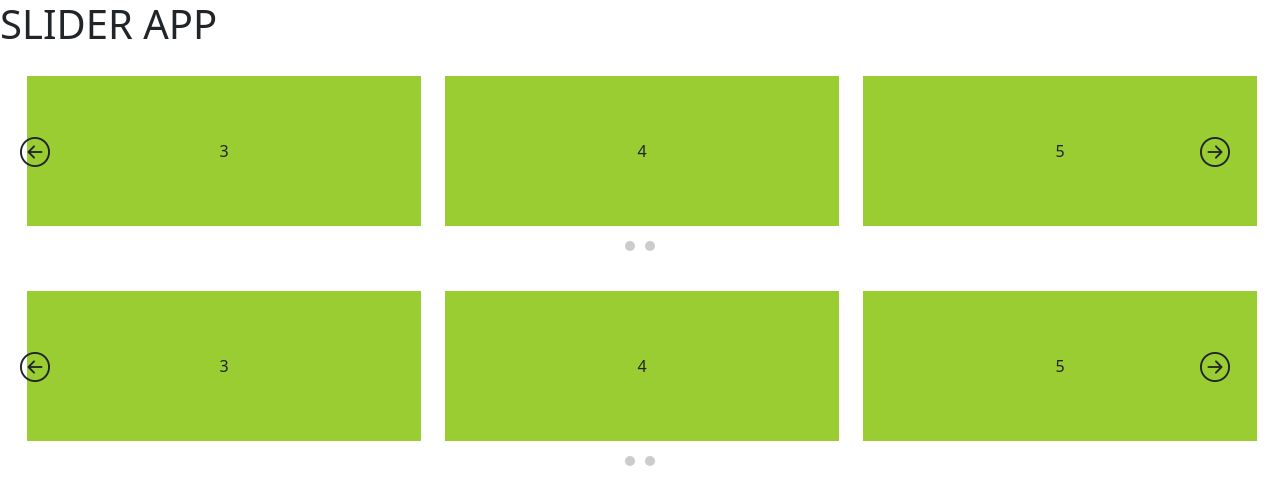
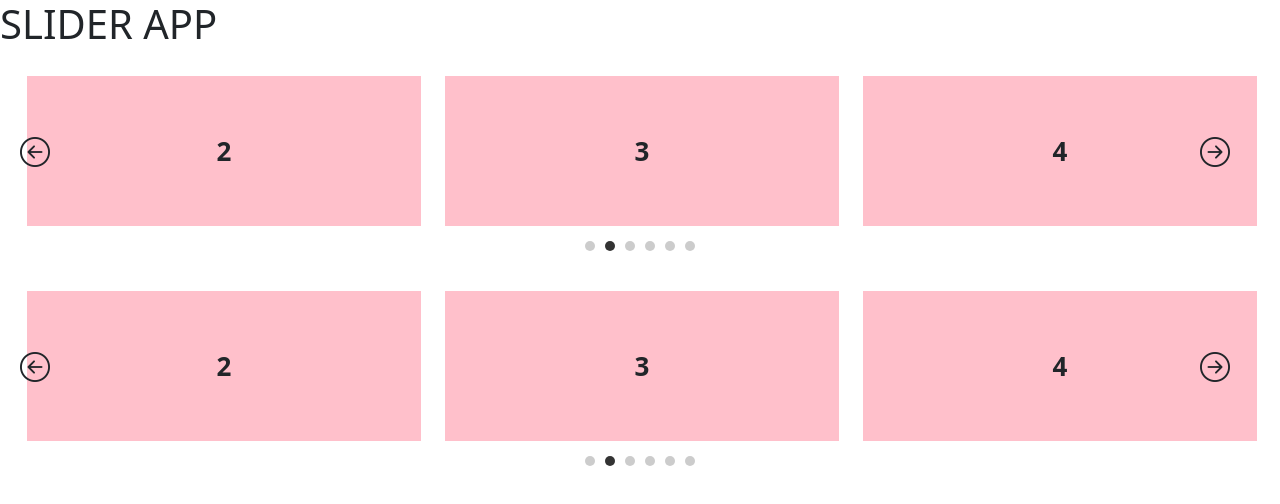
Before and after one commit to nayerasami/reusable-slider, an Angular app: page /home in a window 1280 px wide. Shown: the top 504 px of the page. Built offline with nearby package versions, Linux system fonts and the light colour scheme.

Commit message:
fix issues

```diff
--- a/src/app/components/slider/slider.component.css
+++ b/src/app/components/slider/slider.component.css
@@ -29,7 +29,9 @@
   display: inline-block;
   width: 394px;
   height: 150px;
-  background: yellowgreen;
+  background: pink;
+  font-size: 26px;
+  font-weight: 600;
   position: relative;
   margin: 0 12px;
 }
--- a/src/app/components/slider/slider.component.ts
+++ b/src/app/components/slider/slider.component.ts
@@ -50,8 +50,8 @@ export class SliderComponent implements OnInit {
       { id: 4, name: 'item4' },
       { id: 5, name: 'item5' },
       { id: 6, name: 'item6' },
-      { id: 7, name: 'item7' },
-      { id: 8, name: 'item8' },
+      // { id: 7, name: 'item7' },
+      // { id: 8, name: 'item8' },
     ]
   }
 
@@ -62,7 +62,8 @@ export class SliderComponent implements OnInit {
   visibleItems: any[] = [];
   currentIndex = 0;
   stepSize: number = this.sliderOptions.stepSize;
-  indicatorsLength: number = Math.ceil(this.sliderOptions.sliderItems.length / this.sliderOptions.numberOfVisibleItems)
+ // indicatorsLength: number = Math.ceil(this.sliderOptions.sliderItems.length / this.sliderOptions.numberOfVisibleItems)
+  indicatorsLength: number = Math.ceil(this.sliderOptions.sliderItems.length/this.stepSize);
   autoplayInterval: any;
   resizeTimeout: any;
   get indicatorsArray(): number[] {
@@ -91,7 +92,6 @@ export class SliderComponent implements OnInit {
   onWindowResize = () => {
     // this.applyResponsiveOptions();
     // this.calculateVisibleItems();
-
     clearTimeout(this.resizeTimeout);
     this.resizeTimeout = setTimeout(() => {
       this.applyResponsiveOptions();
@@ -102,6 +102,9 @@ export class SliderComponent implements OnInit {
 
   calculateVisibleItems() {
     this.visibleItems = this.sliderOptions.sliderItems.slice(this.currentIndex, this.currentIndex + this.sliderOptions.numberOfVisibleItems);
+    if(this.sliderOptions.infiniteScroll){
+      this.visibleItems = [...this.visibleItems, ...this.sliderOptions.sliderItems.slice(0, this.sliderOptions.numberOfVisibleItems)];
+    }
   }
 
   nextFunc() {
@@ -141,19 +144,18 @@ export class SliderComponent implements OnInit {
 
   // slide using indicators
   goToSlide(index: number): void {
+    console.log(index)
     this.currentIndex = index * this.sliderOptions.numberOfVisibleItems;
     this.calculateVisibleItems();
+  }
 
-  }
   applyResponsiveOptions(): void {
     const width = window.innerWidth;
-
     for (let config of this.responsiveOptions) {
       const breakpoint = parseInt(config.breakpoint.replace('px', ''), 10);
       if (width <= breakpoint) {
         this.sliderOptions.numberOfVisibleItems = config.numVisible;
         this.stepSize = config.numScroll;
-        // You can also store numScroll if needed
         break;
       }
     }
```
